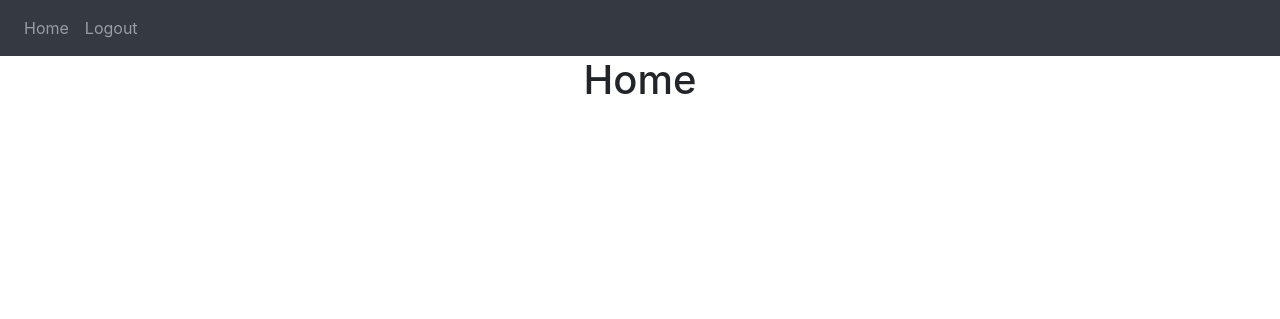
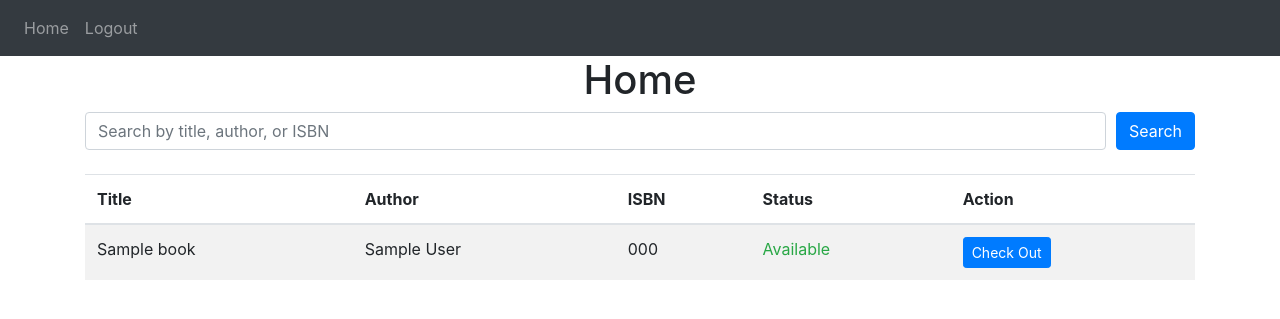
Before and after one commit to ethwheel/SDEV-265-LMS, a Flask app: page / in a window 1280 px wide. Shown: the top 319 px of the page. Run offline with Flask 3, Linux system fonts and the light colour scheme; a user stored in the database is signed in; tables that the repository leaves empty hold one stand-in row (values such as "Sample post"); some libraries are stand-ins or nearby versions.

Commit message:
updated home page

```diff
--- a/FLASK WEB APP TUTORIAL/website/Book_managing.py
+++ b/FLASK WEB APP TUTORIAL/website/Book_managing.py
@@ -10,7 +10,7 @@ def add_book(title, author, isbn):
                        (title, author, isbn))
         conn.commit()
         print("Book added successfully!")
-        #each ISBN should(?) be unique, if 2 exist there is a problem(?)
+
     except sqlite3.IntegrityError:
         print("Error: ISBN already exists.")
 
--- a/FLASK WEB APP TUTORIAL/website/auth.py
+++ b/FLASK WEB APP TUTORIAL/website/auth.py
@@ -1,7 +1,7 @@
 from flask import Blueprint, render_template, request, flash, redirect, url_for
 from .models import User
 from werkzeug.security import generate_password_hash, check_password_hash
-from . import db   ##means from __init__.py import db
+from . import db
 from flask_login import login_user, login_required, logout_user, current_user
 
 
--- a/checkin/checkout.py
+++ b/FLASK WEB APP TUTORIAL/website/checkout.py
@@ -1,4 +1,5 @@
 # Check in / Check out functions
+import sqlite3
 
 def check_out_book(isbn):
     """
--- a/FLASK WEB APP TUTORIAL/website/templates/home.html
+++ b/FLASK WEB APP TUTORIAL/website/templates/home.html
@@ -1,4 +1,59 @@
-{% extends "base.html" %} {% block title %}Home{% endblock %} {% block content
-    %}
-    <h1 align="center">Home</h1>
-    {% endblock %}
+{% extends "base.html" %}
+
+{% block title %}Home{% endblock %}
+
+{% block content %}
+<h1 align="center">Home</h1>
+
+<!-- Search Form -->
+<form method="GET" action="{{ url_for('views.home') }}" class="mb-4">
+    <div class="form-row">
+        <div class="col">
+            <input type="text" class="form-control" name="query" placeholder="Search by title, author, or ISBN" value="{{ request.args.get('query', '') }}">
+        </div>
+        <div class="col-auto">
+            <button type="submit" class="btn btn-primary">Search</button>
+        </div>
+    </div>
+</form>
+
+<!-- Display Books -->
+<div class="table-responsive">
+    <table class="table table-striped">
+        <thead>
+            <tr>
+                <th>Title</th>
+                <th>Author</th>
+                <th>ISBN</th>
+                <th>Status</th>
+                <th>Action</th>
+            </tr>
+        </thead>
+        <tbody>
+            {% for book in books %}
+            <tr>
+                <td>{{ book.title }}</td>
+                <td>{{ book.author }}</td>
+                <td>{{ book.isbn }}</td>
+                <td>
+                    {% if book.available %}
+                        <span class="text-success">Available</span>
+                    {% else %}
+                        <span class="text-danger">Checked Out</span>
+                    {% endif %}
+                </td>
+                <td>
+                    {% if book.available %}
+                        <form method="POST" action="{{ url_for('views.checkout_book', book_id=book.id) }}" style="display:inline;">
+                            <button type="submit" class="btn btn-sm btn-primary">Check Out</button>
+                        </form>
+                    {% else %}
+                        <button class="btn btn-sm btn-secondary" disabled>Check Out</button>
+                    {% endif %}
+                </td>
+            </tr>
+            {% endfor %}
+        </tbody>
+    </table>
+</div>
+{% endblock %}
--- a/FLASK WEB APP TUTORIAL/website/views.py
+++ b/FLASK WEB APP TUTORIAL/website/views.py
@@ -1,12 +1,25 @@
-from flask import Blueprint, render_template, request, flash, jsonify
+from flask import Blueprint, render_template, request
 from flask_login import login_required, current_user
+from .models import Book  # Import the Book model
 from . import db
-import json
 
 views = Blueprint('views', __name__)
-
 
 @views.route('/', methods=['GET', 'POST'])
 @login_required
 def home():
-    return render_template("home.html", user=current_user)
+    print ("here")
+    query = request.args.get('query', '').strip()
+    print (query)
+    # Fetch books based on search query
+    if query:
+        books = Book.query.filter(
+            Book.title.contains(query) |
+            Book.author.contains(query) |
+            Book.isbn.contains(query)
+        ).all()
+    else:
+        books = Book.query.all()
+
+    print(books)
+    return render_template("home.html", user=current_user, books=books)
```
Also changed, not shown: FLASK WEB APP TUTORIAL/website/__init__.py (+3 -12 lines), FLASK WEB APP TUTORIAL/website/models.py (+8 -0 lines), FLASK WEB APP TUTORIAL/instance/database.db (deleted), FLASK WEB APP TUTORIAL/instance/library.db (added).
